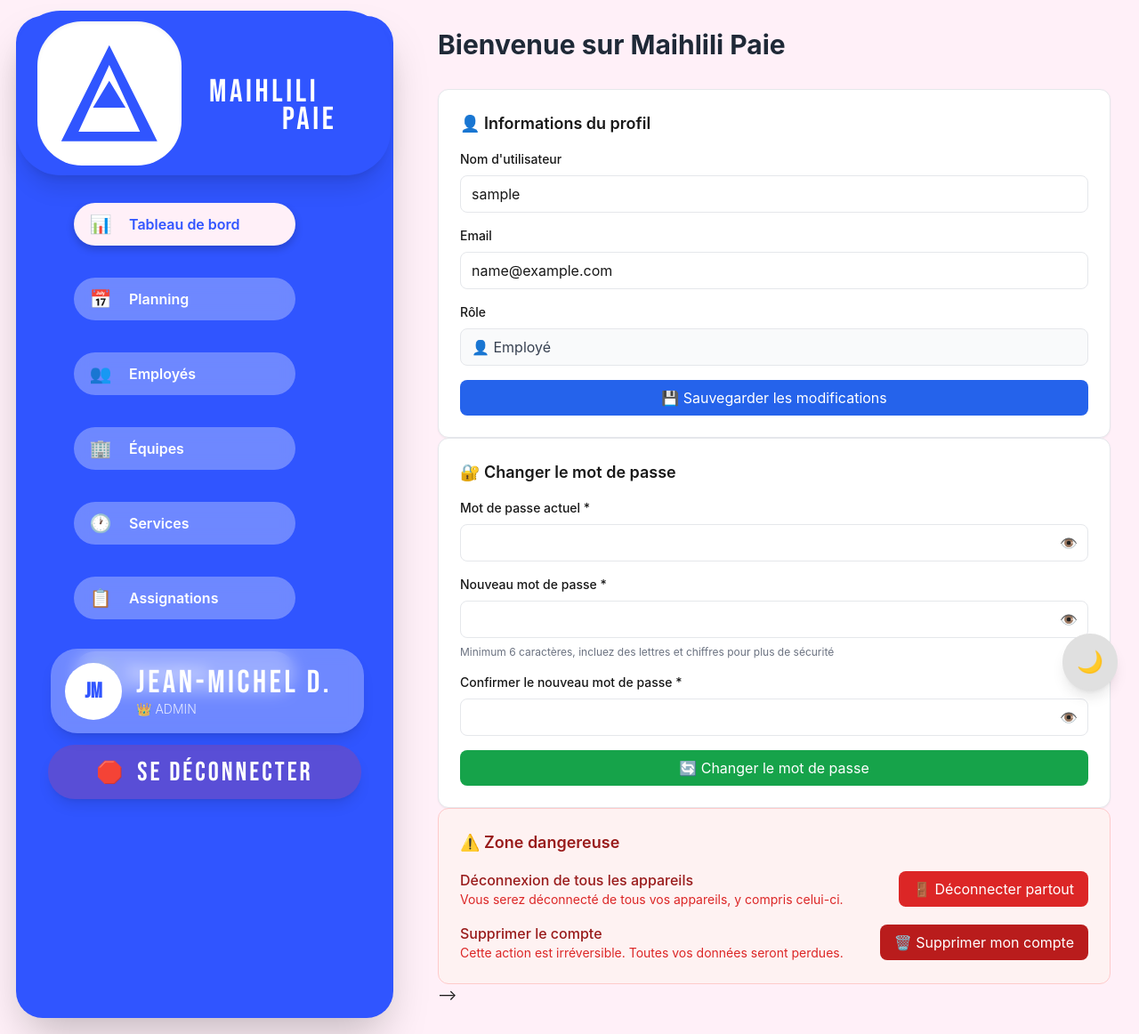
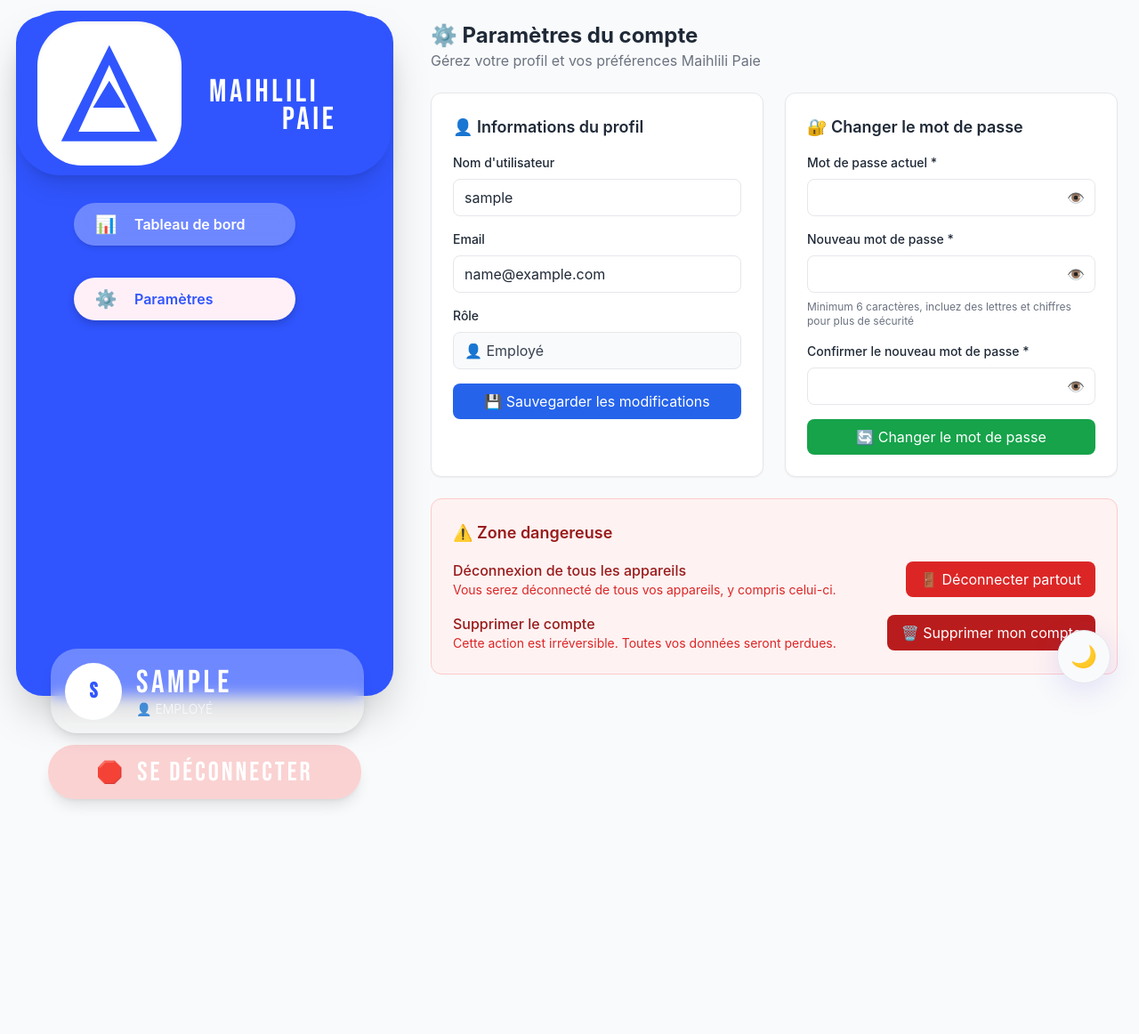
Before and after one commit to filet0fish09/Maihlili.Paie, a Flask app: page /settings in a window 1280 px wide. Shown: the whole page at 89% size. After the commit the page ends 905 px from the top, so only its background shows below. Run offline with Flask 3, Linux system fonts and the light colour scheme; the visitor is signed in with stand-in values (Sample User, id 1); some libraries are stand-ins or nearby versions.

Commit message:
Revamp base.html for new interface and theme support
Updated the base HTML template to a new interface with improved styling, theme handling, and navigation links based on user authentication.

```diff
--- a/templates/base.html
+++ b/templates/base.html
@@ -2,26 +2,28 @@
 <html lang="fr">
 <head>
   <meta charset="UTF-8">
-  <title>Maihlili Paie - Base de l'Application</title>
+  <title>Maihlili SPV - Nouvelle Interface</title>
   <meta name="viewport" content="width=device-width, initial-scale=1.0">
   <script src="https://cdn.tailwindcss.com"></script>
-  <!-- Importation de la police Bebas Neue (obligatoire pour le rendu exact) -->
   <link href="https://fonts.googleapis.com/css2?family=Bebas+Neue&display=swap" rel="stylesheet">
+  <link href="https://cdn.jsdelivr.net/npm/fullcalendar@6.1.7/main.min.css" rel="stylesheet">
 
   <script>
-    // Configuration Tailwind pour utiliser les couleurs Maihlili
     tailwind.config = {
       theme: {
         extend: {
           colors: {
-            // NOTE: Ces couleurs sont maintenant principalement gérées par les variables CSS pour le thème
             'maihlili': {
-              500: '#3055ff', // Bleu Vif Principal
-              600: '#2A4CE5',
-              700: '#2343CC',
-              300: '#8C8FFF',
+              // Couleurs de l'ancienne base (gardées pour la compatibilité du dashboard)
+              500: '#4F46E5',
+              600: '#4338CA',
             },
-            'maihlili-rose': '#FFF0F8', // Rose clair pour l'actif/fond clair
+            'nouveau-bleu': {
+                // Le nouveau bleu principal pour la sidebar
+                500: '#3055ff',
+            },
+            // Couleurs spécifiques FIGMA pour la sidebar et fond clair
+            'fond-clair': '#FFF0F8', // Rose clair pour fond/actif sidebar
           }
         }
       }
@@ -29,17 +31,15 @@
   </script>
   <style>
     /* -------------------------------------------------------------------------------------------------- */
-    /* DÉFINITION DES COULEURS VIA LES VARIABLES CSS (COPIE CONFORME FIGMA)                              */
+    /* DÉFINITION GLOBALE DES COULEURS ET DES THÈMES                                                      */
     /* -------------------------------------------------------------------------------------------------- */
     :root {
-      /* Couleurs Claires */
-      --color-bg-light: #FFF0F8;
-      --color-sidebar-bg-light: #3055FF;
-      --color-card-bg-light: #FFFFFF;
-      --color-text-light: #181818;
-      --color-border-light: #E0E0E0;
+      /* Couleurs Claires (Base) */
+      --color-bg-light: #f9fafb; /* Garder votre fond de base pour la zone main */
+      --color-text-light: #1f2937;
 
-      /* Sidebar Claires */
+      /* Couleurs Claires (Sidebar Design V3) */
+      --color-sidebar-bg-light: #3055FF; /* Bleu Vif */
       --color-sidebar-text-light: #FFFFFF;
       --color-liquid-glass-bg-light: rgba(255, 255, 255, 0.3);
       --color-liquid-glass-active-bg-light: #FFF0F8; /* Rose Maihlili pour actif */
@@ -112,6 +101,16 @@
         background-color: var(--color-liquid-glass-bg-light);
         color: var(--color-sidebar-text-light);
         transition: all 0.3s;
+        /* Taille et forme de base pour les liens */
+        width: 249px;
+        height: 48px;
+        border-radius: 30px;
+        padding: 0.625rem 1rem; /* p-2.5 */
+        gap: 0.75rem; /* gap-3 */
+        display: flex;
+        align-items: center;
+        justify-content: start;
+        cursor: pointer;
     }
     .liquid-glass:hover:not(.active) {
         background-color: rgba(255, 255, 255, 0.45);
@@ -137,50 +136,66 @@
     #logout-link {
         background-color: var(--color-deconnexion-bg-light);
         color: var(--color-deconnexion-text-light);
+        width: 352px;
+        height: 61px;
+        border-radius: 30px;
+        display: flex;
+        align-items: center;
+        justify-content: center;
+        gap: 1rem;
     }
-    #logout-link:hover {
-        background-color: rgba(255, 50, 50, 0.35);
+    /* Les autres styles d'amélioration de la lisibilité du mode sombre (de votre base (1).html) sont conservés */
+    /* ... (tous les styles d'amélioration du mode sombre de base (1).html) ... */
+
+    .logo-dark { display: none; }
+    .logo-light { display: inline-block; }
+    [data-theme="dark"] .logo-light { display: none; }
+    [data-theme="dark"] .logo-dark { display: inline-block; }
+
+    .theme-toggle {
+        /* ... (styles du bouton de base (1).html) ... */
+      position: fixed;
+      bottom: 2rem;
+      right: 2rem;
+      width: 60px;
+      height: 60px;
+      border-radius: 50%;
+      background: #f8fafc;
+      border: 1px solid #e5e7eb;
+      box-shadow: 0 8px 32px rgba(79, 70, 229, 0.15);
+      display: flex;
+      align-items: center;
+      justify-content: center;
+      cursor: pointer;
+      z-index: 1000;
+      font-size: 1.5rem;
     }
-    [data-theme="dark"] #logout-link {
-        background-color: var(--color-deconnexion-bg-dark);
-        color: var(--color-deconnexion-text-dark);
+
+    [data-theme="dark"] .theme-toggle {
+        background: linear-gradient(135deg, #4F46E5, #7C3AED) !important;
+        border: none !important;
+        box-shadow: 0 8px 32px rgba(79, 70, 229, 0.4) !important;
+        color: #E0E7FF;
     }
-    [data-theme="dark"] #logout-link:hover {
-        background-color: rgba(255, 50, 50, 0.4);
-    }
-    .theme-toggle {
-        background-color: #E0E0E0;
-        color: #181818;
-        transition: all 0.3s;
-    }
-    [data-theme="dark"] .theme-toggle {
-        background-color: #3055ff;
-        color: white;
-    }
+
   </style>
 </head>
 <body class="flex min-h-screen" data-theme="light">
 
-  <!-- BLOCK_SIDEBAR -->
   <aside class="w-[460px] min-h-screen relative p-0">
 
-    <!-- Rectangle Principal de la Sidebar (Le grand fond) -->
     <div id="sidebar-background"
          class="absolute inset-0 m-[18px] rounded-[30px] shadow-2xl">
     </div>
 
-    <!-- LOGO MAIHLILI (X:18, Y:12, W:421, H:185, Radius: 50) -->
-    <div class="absolute top-[12px] left-[18px] w-[421px] h-[185px] bg-maihlili-500 rounded-[50px] flex items-center shadow-xl p-6">
+    <div class="absolute top-[12px] left-[18px] w-[421px] h-[185px] bg-nouveau-bleu-500 rounded-[50px] flex items-center shadow-xl p-6">
 
-        <!-- Logo (X:30, Y:24, W:162, H:162, Radius: 50) -->
         <div class="w-[162px] h-[162px] bg-white rounded-[50px] shadow-inner flex items-center justify-center relative">
-            <!-- Simuler le logo M -->
-            <svg class="text-maihlili-500" width="80%" height="80%" viewBox="0 0 24 24" fill="currentColor" xmlns="http://www.w3.org/2000/svg">
+            <svg class="text-nouveau-bleu-500" width="80%" height="80%" viewBox="0 0 24 24" fill="currentColor" xmlns="http://www.w3.org/2000/svg">
                 <path d="M12 2L2 22h20L12 2zm0 4.1L18.4 20H5.6L12 6.1zm0 3.3L8.6 15h6.8L12 9.4z"/>
             </svg>
         </div>
 
-        <!-- Texte Maihlili & Paie -->
         <div class="ml-4">
             <p class="bebas-neue text-6xl text-white tracking-widest leading-none"
                style="font-size: 36px; position: absolute; left: 217px; top: 74px;">
@@ -193,111 +208,112 @@
         </div>
     </div>
 
-    <!-- NAVIGATION, PROFIL, ET DÉCONNEXION (Conteneur interne pour le positionnement relatif) -->
     <div class="absolute top-[228px] left-[18px] w-[421px] h-[930px] p-0 space-y-0 overflow-hidden">
 
-        <!-- Liens du Menu (W:249, H:48, Séparés par 36px) -->
         <nav class="absolute top-[0px] left-[65px] w-auto">
             <div class="space-y-[36px]">
-                <!-- Lien Actif (Tableau de bord) -->
-                <a href="#" class="liquid-glass active w-[249px] h-[48px] rounded-[30px] flex items-center justify-start p-2.5 gap-3 cursor-pointer shadow-md">
+                {% if current_user.is_authenticated %}
+
+                <a href="{{ url_for('index') if current_user.is_manager else url_for('employee_dashboard') }}"
+                   class="liquid-glass dashboard-link shadow-md">
                    <span class="w-10 h-10 flex items-center justify-center text-xl">📊</span>
                    <span class="text-base font-semibold">Tableau de bord</span>
                 </a>
 
-                <!-- Autres Liens Inactifs -->
-                <a href="#" class="liquid-glass w-[249px] h-[48px] rounded-[30px] flex items-center justify-start p-2.5 gap-3 cursor-pointer">
+                {% if current_user.is_manager %}
+                  <a href="{{ url_for('planning') }}"
+                     class="liquid-glass planning-link">
                     <span class="w-10 h-10 flex items-center justify-center text-xl">📅</span>
                     <span class="text-base font-semibold">Planning</span>
                   </a>
-                <a href="#" class="liquid-glass w-[249px] h-[48px] rounded-[30px] flex items-center justify-start p-2.5 gap-3 cursor-pointer">
+
+                  <a href="{{ url_for('show_employees') }}"
+                     class="liquid-glass">
                     <span class="w-10 h-10 flex items-center justify-center text-xl">👥</span>
                     <span class="text-base font-semibold">Employés</span>
                   </a>
-                <a href="#" class="liquid-glass w-[249px] h-[48px] rounded-[30px] flex items-center justify-start p-2.5 gap-3 cursor-pointer">
+
+                  <a href="{{ url_for('manage_teams') }}"
+                     class="liquid-glass">
                     <span class="w-10 h-10 flex items-center justify-center text-xl">🏢</span>
                     <span class="text-base font-semibold">Équipes</span>
                   </a>
-                <a href="#" class="liquid-glass w-[249px] h-[48px] rounded-[30px] flex items-center justify-start p-2.5 gap-3 cursor-pointer">
+
+                  <a href="{{ url_for('show_shifts') }}"
+                     class="liquid-glass">
                     <span class="w-10 h-10 flex items-center justify-center text-xl">🕐</span>
                     <span class="text-base font-semibold">Services</span>
                   </a>
-                <a href="#" class="liquid-glass w-[249px] h-[48px] rounded-[30px] flex items-center justify-start p-2.5 gap-3 cursor-pointer">
+
+                  <a href="{{ url_for('assignments') }}"
+                     class="liquid-glass">
                     <span class="w-10 h-10 flex items-center justify-center text-xl">📋</span>
                     <span class="text-base font-semibold">Assignations</span>
                   </a>
-                <a href="#" class="liquid-glass w-[249px] h-[48px] rounded-[30px] flex items-center justify-start p-2.5 gap-3 cursor-pointer">
+                {% endif %}
+
+                <a href="{{ url_for('settings') }}"
+                   class="liquid-glass settings-link">
                   <span class="w-10 h-10 flex items-center justify-center text-xl">⚙️</span>
                   <span class="text-base font-semibold">Paramètres</span>
                 </a>
+              {% else %}
+                <a href="{{ url_for('login') }}"
+                   class="liquid-glass">
+                  <span class="w-10 h-10 flex items-center justify-center text-xl">🔑</span>
+                  <span class="text-base font-semibold">Connexion</span>
+                </a>
+                <a href="{{ url_for('register') }}"
+                   class="liquid-glass">
+                  <span class="w-10 h-10 flex items-center justify-center text-xl">📝</span>
+                  <span class="text-base font-semibold">Inscription</span>
+                </a>
+              {% endif %}
             </div>
         </nav>
 
-        <!-- Profil Utilisateur (X:57, Y:729 (relatif à la page), W:352, H:95, Radius: 30) -->
-        <div class="liquid-glass absolute top-[501px] left-[39px] w-[352px] h-[95px] rounded-[30px] flex items-center p-4 gap-4 shadow-lg">
-            <!-- Avatar -->
-            <div class="w-16 h-16 bg-white rounded-full flex items-center justify-center text-maihlili-500 text-2xl font-bold bebas-neue">
-              JM
+        {% if current_user.is_authenticated %}
+        <div class="liquid-glass absolute top-[501px] left-[39px] w-[352px] h-[95px] rounded-[30px] flex items-center p-4 gap-4 shadow-lg user-profile">
+            <div class="w-16 h-16 bg-white rounded-full flex items-center justify-center text-nouveau-bleu-500 text-2xl font-bold bebas-neue">
+              {{ current_user.username[0].upper() }}
             </div>
             <div class="flex flex-col justify-center">
               <p class="bebas-neue text-2xl tracking-widest leading-none text-white" style="font-size: 36px;">
-                JEAN-MICHEL D.
+                {{ current_user.username.upper() }}
               </p>
-              <!-- Rôle -->
               <p class="text-sm font-light leading-none mt-1 text-white opacity-80">
-                👑 ADMIN
+                {% if current_user.is_admin %}👑 ADMIN
+                {% elif current_user.is_manager %}👑 MANAGER
+                {% else %}👤 EMPLOYÉ{% endif %}
               </p>
             </div>
         </div>
 
-        <!-- Déconnexion (X:54, Y:837 (relatif à la page), W:352, H:61, Radius: 30, Rouge) -->
-        <a id="logout-link" href="#" class="absolute top-[609px] left-[36px] w-[352px] h-[61px] rounded-[30px] flex items-center justify-center gap-4 cursor-pointer shadow-lg">
+        <a id="logout-link" href="{{ url_for('logout') }}"
+           class="absolute top-[609px] left-[36px] w-[352px] h-[61px] rounded-[30px] flex items-center justify-center gap-4 cursor-pointer shadow-lg">
             <span class="text-2xl">🛑</span>
             <span class="bebas-neue text-3xl tracking-widest">SE DÉCONNECTER</span>
         </a>
+        {% endif %}
 
     </div>
   </aside>
-  <!-- END_BLOCK_SIDEBAR -->
+  <main class="flex-1 p-6">
+    {% with messages = get_flashed_messages() %}
+      {% if messages %}
+        <ul class="mb-4">
+          {% for msg in messages %}
+            <li class="bg-gradient-to-r from-nouveau-bleu-100 to-nouveau-bleu-50 border border-nouveau-bleu-200 text-nouveau-bleu-700 px-4 py-3 rounded-lg mb-2 shadow-sm">
+              <span class="font-medium">ℹ️</span> {{ msg }}
+            </li>
+          {% endfor %}
+        </ul>
+      {% endif %}
+    {% endwith %}
 
-  <!-- BLOCK_MAIN_CONTENT_AREA -->
-  <main class="flex-1 p-8">
-    <div class="max-w-7xl mx-auto">
-        <!-- Contenu par défaut pour la démo -->
-        <h1 class="text-3xl font-bold text-gray-800 mb-8">Bienvenue sur Maihlili Paie</h1>
-
-        <!-- Ce bloc sera remplacé par le contenu de vos pages spécifiques (Planning, Employés, etc.) -->
-        <!-- {% block content %} -->
-        <div class="p-6 card">
-            <h3 class="text-xl font-semibold text-gray-800 mb-4">Début du Contenu de la Page</h3>
-            <p class="text-gray-500">
-                Ceci est la zone principale de l'application. Elle s'adapte automatiquement à la largeur restante.
-                Vous pouvez commencer à y insérer vos composants spécifiques.
-            </p>
-
-            <div class="grid grid-cols-1 md:grid-cols-3 gap-6 mt-6">
-                <div class="card p-4 border-l-4 border-maihlili-500">
-                    <p class="text-lg font-bold text-maihlili-500">Thème Actif</p>
-                    <p class="text-sm text-gray-500">Mode Clair ou Sombre basé sur le bouton en bas.</p>
-                </div>
-                <div class="card p-4">
-                    <p class="text-lg font-bold">Design Figma</p>
-                    <p class="text-sm text-gray-500">La sidebar correspond désormais aux dimensions exactes.</p>
-                </div>
-                <div class="card p-4">
-                    <p class="text-lg font-bold">Liquid Glass</p>
-                    <p class="text-sm text-gray-500">L'effet flou est appliqué aux menus et au profil.</p>
-                </div>
-            </div>
-        </div>
-        <!-- {% endblock content %} -->
-
-    </div>
+    {% block content %}{% endblock %}
   </main>
-  <!-- END_BLOCK_MAIN_CONTENT_AREA -->
-
-  <!-- Theme Toggle Button -->
-  <button class="theme-toggle fixed bottom-6 right-6 p-4 rounded-full text-2xl cursor-pointer shadow-lg z-50" id="themeToggle">
+  <button class="theme-toggle" id="themeToggle">
     🌙
   </button>
 
@@ -326,28 +343,44 @@
         themeToggle.textContent = '☀️';
         themeToggle.title = 'Passer en mode clair';
       }
-      // Les classes Tailwind dans le style CSS gèrent le fond/couleur du bouton
     }
 
     themeToggle.addEventListener('click', toggleTheme);
 
     document.addEventListener('DOMContentLoaded', function() {
-      // Logique pour gérer le lien actif
+      const currentPath = window.location.pathname;
       const navLinks = document.querySelectorAll('.liquid-glass');
-      if (navLinks.length > 0) {
-        // Active le premier lien par défaut
-        const activeLink = navLinks[0];
-        if (!activeLink.classList.contains('active')) {
-            activeLink.classList.add('active');
+
+      navLinks.forEach(link => {
+        // Supprimer toutes les classes actives
+        link.classList.remove('active');
+
+        // Définir le lien actif basé sur le chemin
+        if (link.getAttribute('href') === currentPath) {
+          link.classList.add('active');
         }
 
-        // Gérer le clic pour changer l'état actif
-        navLinks.forEach(link => link.addEventListener('click', function(e) {
-            e.preventDefault();
-            navLinks.forEach(l => l.classList.remove('active'));
-            this.classList.add('active');
-        }));
+        // Logique spécifique pour le tableau de bord (index)
+        if (currentPath === '/' && link.classList.contains('dashboard-link')) {
+             link.classList.add('active');
         }
+
+        // Cas où Planning Avancé (planning) est actif
+        if (currentPath.includes('/planning') && link.classList.contains('planning-link')) {
+             link.classList.add('active');
+        }
+
+      });
+
+      // Si aucun lien n'est actif (par exemple, la page de base est "/" et il y a des redirections), activer le dashboard
+      const activeLinkExists = document.querySelector('.liquid-glass.active');
+      if (!activeLinkExists) {
+        const dashboardLink = document.querySelector('.dashboard-link');
+        if (dashboardLink) {
+             dashboardLink.classList.add('active');
+        }
+      }
+
     });
   </script>
 </body>
```
Also changed, not shown: other parts of templates/base.html (+16 -26 lines). Lines whose indentation alone changed are shown as unchanged.
